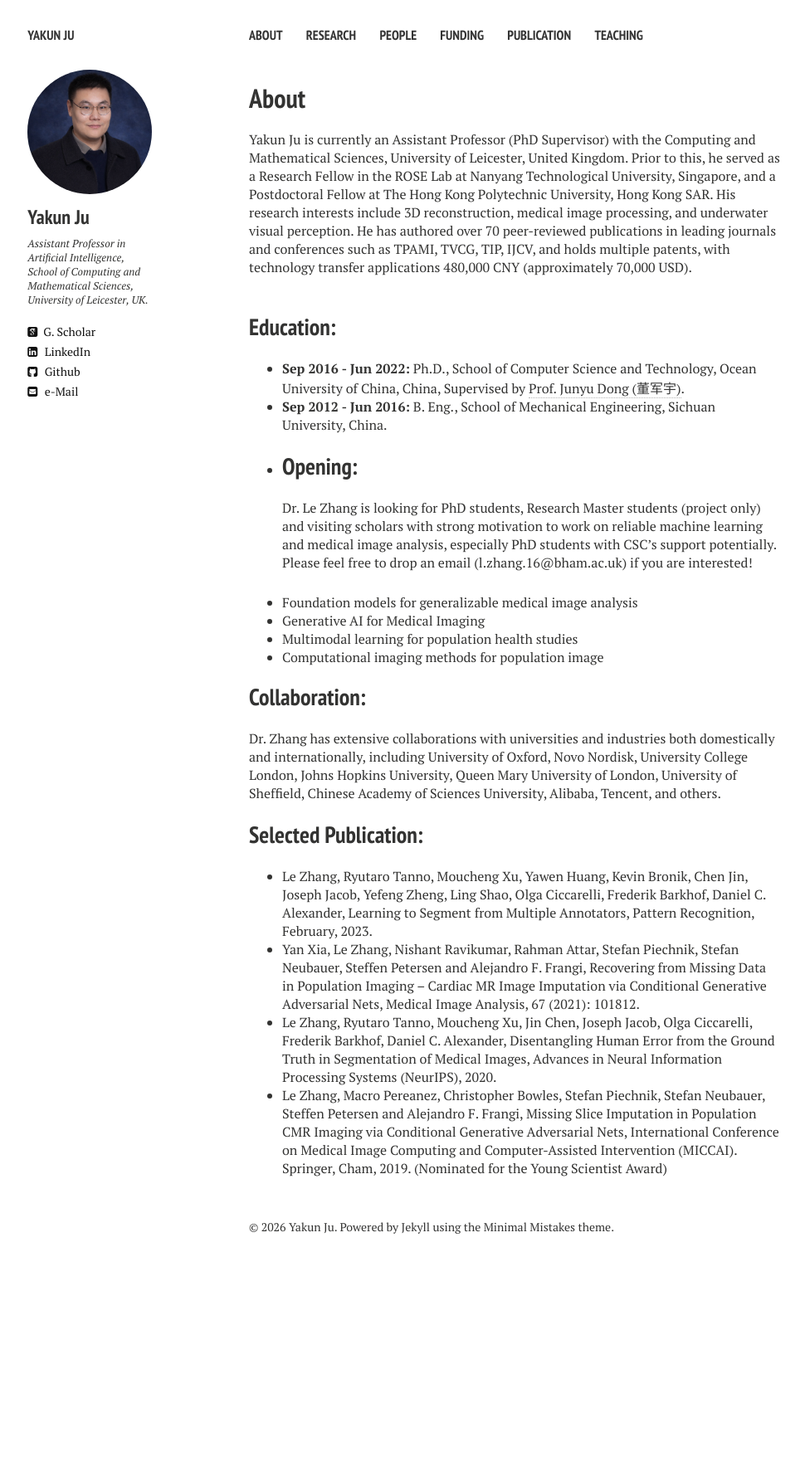
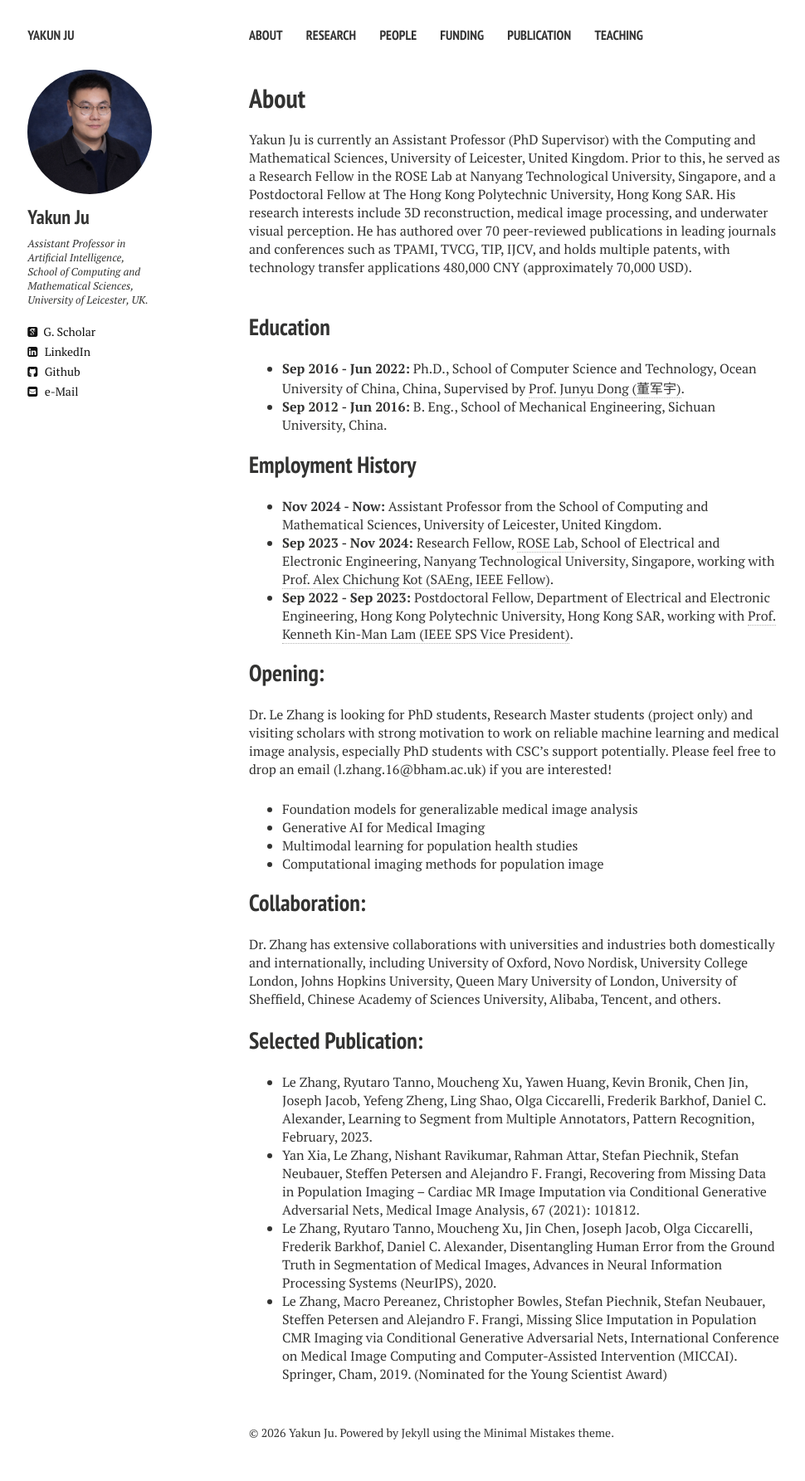
Before and after one commit to Kelvin-Ju/kelvin-ju.github.io, a Jekyll site: the page built from index.md, in a window 1280 px wide. Shown: the whole page at 83% size, without its empty margins (20-990 px from the left). Built offline with Jekyll 4.4.1, drawn with Linux system fonts in a browser that asks for light colours; nearby versions of some CDN libraries; before the commit the page ends 1537 px from its top, so only the background shows below that.

Commit message:
Update index.md

```diff
--- a/index.md
+++ b/index.md
@@ -9,12 +9,21 @@ Yakun Ju is currently an Assistant Professor (PhD Supervisor) with the Computing
 <br>
 <br>
 
-## Education:
+## Education
 *   **Sep 2016 - Jun 2022:** Ph.D., School of Computer Science and Technology, Ocean University of China, China, Supervised by [Prof. Junyu Dong (董军宇)](https://it.ouc.edu.cn/djy/).
 <br>
 *   **Sep 2012 - Jun 2016:** B. Eng., School of Mechanical Engineering, Sichuan University, China.
+<br>
 
-*
+## Employment History
+*   **Nov 2024 - Now:** Assistant Professor from the School of Computing and Mathematical Sciences, University of Leicester, United Kingdom.
+<br>
+*   **Sep 2023 - Nov 2024:** Research Fellow, [ROSE Lab](https://www.ntu.edu.sg/rose/about-us/our-people), School of Electrical and Electronic Engineering, Nanyang Technological University, Singapore, working with [Prof. Alex Chichung Kot (SAEng, IEEE Fellow)](https://dr.ntu.edu.sg/entities/person/Kot-Chichung-Alex).
+<br>
+*   **Sep 2022 - Sep 2023:** Postdoctoral Fellow, Department of Electrical and Electronic Engineering, Hong Kong Polytechnic University, Hong Kong SAR, working with [Prof. Kenneth Kin-Man Lam (IEEE SPS Vice President)](https://www.polyu.edu.hk/eee/people/academic-staff-and-teaching-staff/prof-lam-kin-man-kenneth/).
+<br>
+
+
 ## Opening:
 Dr. Le Zhang is looking for PhD students, Research Master students (project only) and visiting scholars with strong motivation to work on reliable machine learning and medical image analysis, especially PhD students with CSC’s support potentially. Please feel free to drop an email (l.zhang.16@bham.ac.uk) if you are interested!
 *   Foundation models for generalizable medical image analysis
```
